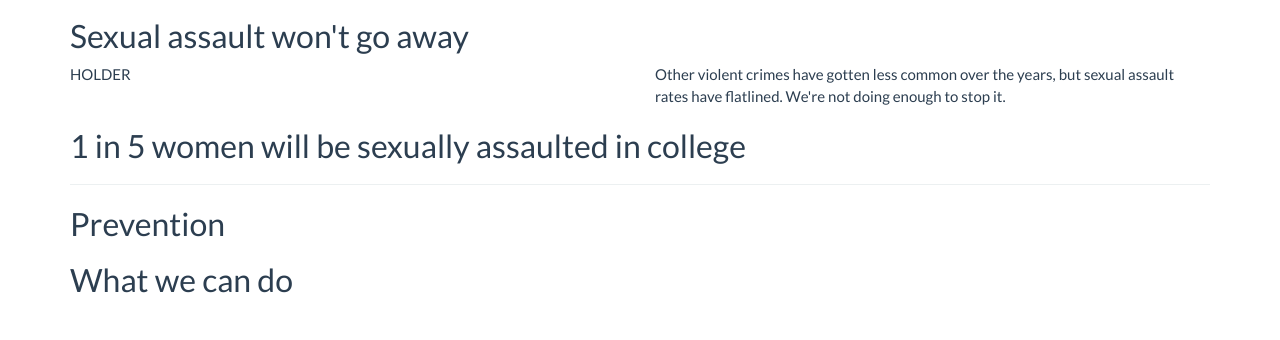
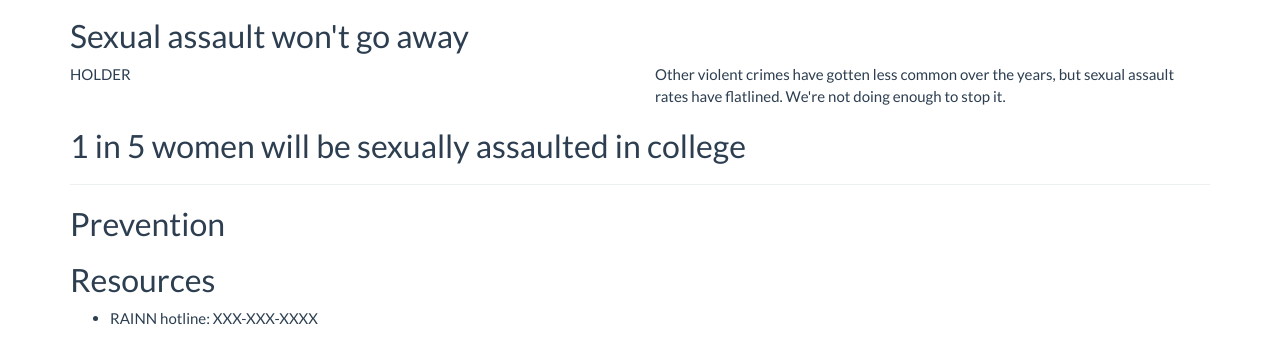
Before and after one commit to hathix/through-the-eyes-of-a-survivor, a plain HTML site: page index.html in a window 1280 px wide. Shown: the part 779-1119 px from the top of the page. Before the commit the page ends 1087 px from the top, so only its background shows below. Drawn offline with Linux system fonts and the light colour scheme.

Commit message:
add resources

```diff
--- a/index.html
+++ b/index.html
@@ -97,7 +97,11 @@
     </section>
 
     <section>
-        <h2>What we can do</h2>
+        <h2>Resources</h2>
+
+        <ul>
+            <li>RAINN hotline: XXX-XXX-XXXX</li>
+        </ul>
     </section>
 
   <!-- Load JS libraries: jQuery, bootstrap, D3 -->
```
